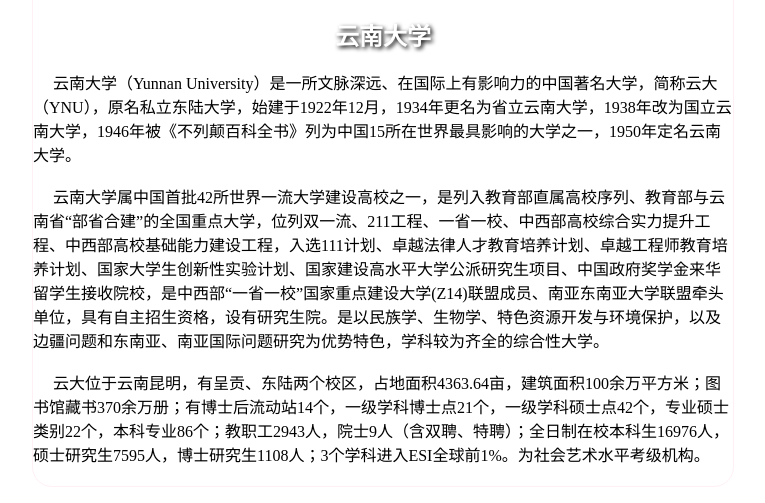
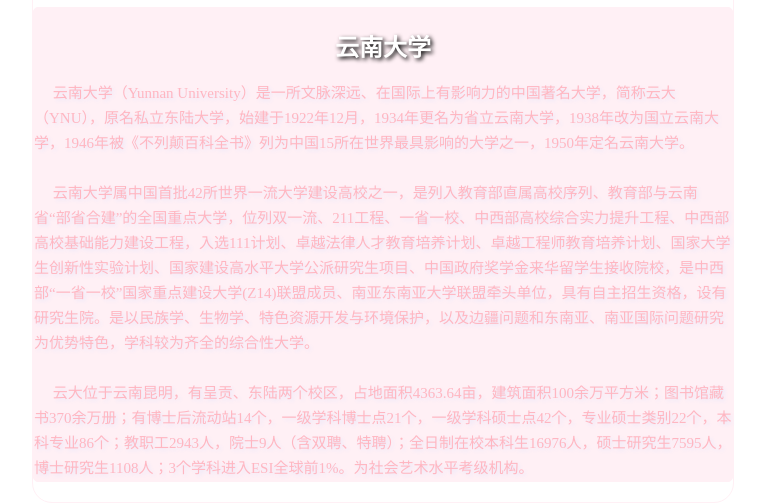
Before and after one commit to GPbest/GPbestbaidu, a plain HTML site: page index.html in a window 1280 px wide. Shown: the part 1024-1527 px from the top of the page, without its empty margins (257-1022 px from the left). Drawn offline with Linux system fonts and the light colour scheme.

Commit message:
Update index.css

```diff
--- a/index.css
+++ b/index.css
@@ -42,3 +42,14 @@
   height: 258px;
   border-radius: 4px;
 }
+.introduction{
+  border: 1px #FFF0F5 solid;
+  border-radius:5px;
+  background-color:#FFF0F5  ;
+}
+div span{
+  color:#FFB6C1  ;
+  font-size: 15px;
+  line-height: 25px;
+  text-shadow:2px 2px 4px #E6E6FA ;
+}
```
